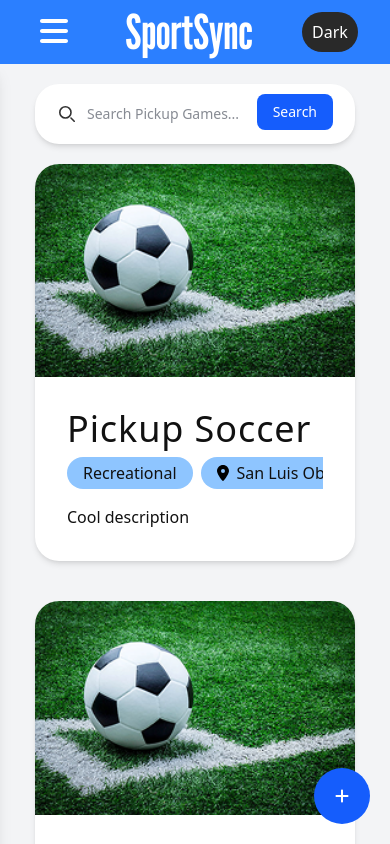
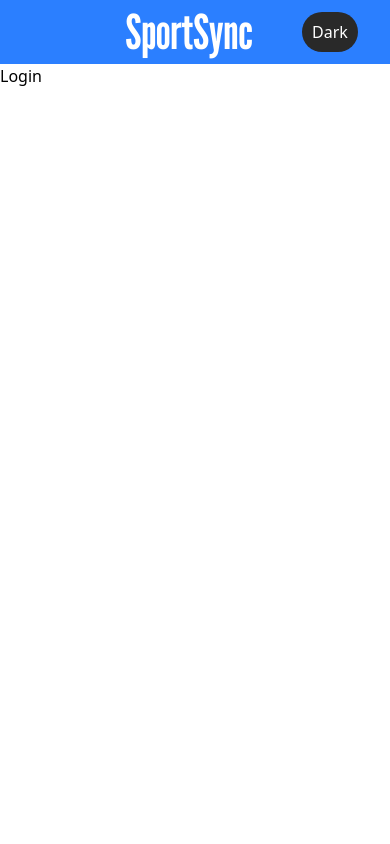
Before and after one commit to KallosP/csc437-asmts-project, a React (Vite) app in the folder packages/project-frontend/: page / in a window 390 px wide. Shown: the top 844 px of the page. Built offline with nearby package versions, Linux system fonts and the light colour scheme.

Commit message:
added routing; new pages; added hide logic to hamburger button

```diff
--- a/packages/project-frontend/package.json
+++ b/packages/project-frontend/package.json
@@ -18,6 +18,7 @@
     "@tailwindcss/vite": "^4.0.3",
     "react": "^18.3.1",
     "react-dom": "^18.3.1",
+    "react-router-dom": "^7.1.5",
     "tailwindcss": "^4.0.3"
   },
   "devDependencies": {
--- a/packages/project-frontend/src/App.jsx
+++ b/packages/project-frontend/src/App.jsx
@@ -1,7 +1,10 @@
 import './App.css'
 import SearchPage from './pages/SearchPage'
 import TopBar from './components/TopBar'
+import LoginPage from './pages/LoginPage'
+import AddGamePage from './pages/AddGamePage'
 import { useState } from 'react'
+import { BrowserRouter as Router, Route, Routes } from 'react-router-dom'
 
 function App() {
 	const [openLeftSidebar, setOpenLeftSidebar] = useState(false)
@@ -9,6 +12,7 @@ function App() {
 
 	function handleMenuClick() {
 		setOpenLeftSidebar(!openLeftSidebar)
+		console.log("CLICKED", openLeftSidebar)
 	}
 
 	function toggleDarkMode() {
@@ -17,17 +21,23 @@ function App() {
 	}
 
 	return (
+		<Router>
 			<div
 				className={`flex ${
 					localStorage.getItem('darkMode') === 'true' ? 'dark' : ''
-			} flex-col h-screen`}>
+				} flex-col h-screen overflow-y-scroll`}>
 				<TopBar
 					handleMenuClick={() => handleMenuClick()}
 					darkMode={darkMode}
 					toggleDarkMode={() => toggleDarkMode()}
 				/>
-			<SearchPage openLeftSidebar={openLeftSidebar} />
+				<Routes>
+					<Route path="/" element={<LoginPage />} />
+					<Route path="/search" element={<SearchPage openLeftSidebar={openLeftSidebar}/>} />
+					<Route path="/add-game" element={<AddGamePage />} />
+				</Routes>
 			</div>
+		</Router>
 	)
 }
 
--- a/packages/project-frontend/src/components/TopBar.jsx
+++ b/packages/project-frontend/src/components/TopBar.jsx
@@ -1,22 +1,25 @@
 import React from 'react'
 import { FontAwesomeIcon } from '@fortawesome/react-fontawesome'
 import { faBars } from '@fortawesome/free-solid-svg-icons'
+import { useLocation } from 'react-router-dom'
 
 export default function TopBar({ handleMenuClick, darkMode, toggleDarkMode }) {
+	const location = useLocation()
+
+	const disableHamburger = location.pathname !== '/search'
+
 	return (
 		<div className="flex w-full dark:bg-dark-header-background bg-header-background h-auto items-center justify-between px-8 py-2 lg:py-2 ">
-			{/* TODO: add hamburger button */}
 			<button
+				disabled={disableHamburger}
 				onClick={handleMenuClick}
-				className="lg:hidden dark:focus:bg-dark-hamburger-hover focus:bg-hamburger-hover px-2 py-1 rounded-md transition-all duration-200">
+				className={`lg:opacity-0 lg:pointer-events-none ${disableHamburger && 'opacity-0 pointer-events-none'} dark:focus:bg-dark-hamburger-hover focus:bg-hamburger-hover px-2 py-1 rounded-md transition-all duration-200`}>
 				<FontAwesomeIcon
 					icon={faBars}
 					size="2x"
 					className="dark:text-dark-hamburger text-hamburger"
 				/>
 			</button>
-			{/* Hidden div to help with centering/spacing on larger screens */}
-			<div className="hidden lg:flex" />
 			<p className="text-5xl font-header dark:text-dark-header-text text-header-text">SportSync</p>
 			<button
 				onClick={toggleDarkMode}
--- /dev/null
+++ b/packages/project-frontend/src/pages/AddGamePage.jsx
@@ -0,0 +1,6 @@
+
+export default function AddGamePage() {
+    return(
+        <div>test</div>
+    )
+}
--- /dev/null
+++ b/packages/project-frontend/src/pages/LoginPage.jsx
@@ -0,0 +1,6 @@
+
+export default function LoginPage() {
+    return (
+        <div>Login</div>
+    )
+}
--- a/packages/project-frontend/src/pages/SearchPage.jsx
+++ b/packages/project-frontend/src/pages/SearchPage.jsx
@@ -5,8 +5,10 @@ import SearchBar from '../components/SearchBar'
 import LeftSidebar from '../components/LeftSidebar'
 import { FontAwesomeIcon } from '@fortawesome/react-fontawesome'
 import { faPlus } from '@fortawesome/free-solid-svg-icons'
+import { useNavigate } from 'react-router-dom'
 
 export default function SearchPage({openLeftSidebar}) {
+	const navigate = useNavigate()
 	return (
 		<>
 			<div className="flex relative flex-1 bg-background dark:bg-dark-background">
@@ -33,7 +35,7 @@ export default function SearchPage({openLeftSidebar}) {
 					</ul>
 				</div>
 				{/* Add Game */}
-				<button className="fixed cursor-pointer transition-all duration-300 lg:bottom-10 lg:right-10 bottom-5 right-5 bg-button-background hover:bg-button-hover focus:bg-button-focus dark:bg-dark-button-background dark:hover:bg-dark-button-hover dark:focus:bg-dark-button-focus text-button-text font-bold rounded-full py-4 px-4 rounded">
+				<button onClick={() => navigate('/add-game')} className="fixed cursor-pointer transition-all duration-300 lg:bottom-10 lg:right-10 bottom-5 right-5 bg-button-background hover:bg-button-hover focus:bg-button-focus dark:bg-dark-button-background dark:hover:bg-dark-button-hover dark:focus:bg-dark-button-focus text-button-text font-bold rounded-full py-4 px-4 rounded">
 					<FontAwesomeIcon icon={faPlus} className="w-6"/>
 				</button>
 			</div>
```
Also changed, not shown: 1 other file (tests, documents, lock files or other folders). Lines whose indentation alone changed are shown as unchanged.
